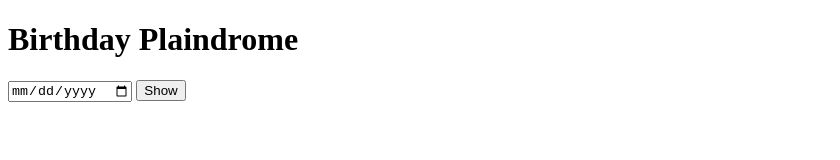
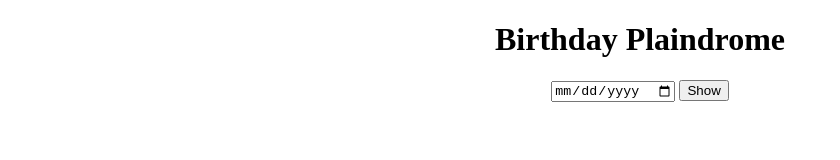
Before and after one commit to krmukesh1/mark13, a plain HTML site: page index.html in a window 1280 px wide. Shown: the whole page, without its empty margins (0-840 px from the left). Drawn offline with Linux system fonts and the light colour scheme.

Commit message:
added codes

```diff
--- a/index.html
+++ b/index.html
@@ -5,13 +5,16 @@
     <meta http-equiv="X-UA-Compatible" content="IE=edge" />
     <meta name="viewport" content="width=device-width, initial-scale=1.0" />
     <title>Plaindrome Birthday</title>
+    <link rel="stylesheet" href="style.css" />
   </head>
   <body>
     <main>
-      <h1>Birthday Plaindrome</h1>
-      <input type="date" id="bday-input" />
-      <button id="show-btn">Show</button>
-      <div id="output"></div>
+      <div class="container">
+        <h1>Birthday Plaindrome</h1>
+        <input type="date" id="bday-input" />
+        <button id="show-btn">Show</button>
+        <div id="output"></div>
+      </div>
     </main>
     <script src="./index.js"></script>
   </body>
--- /dev/null
+++ b/style.css
@@ -0,0 +1,3 @@
+.container {
+  text-align: center;
+}
```
